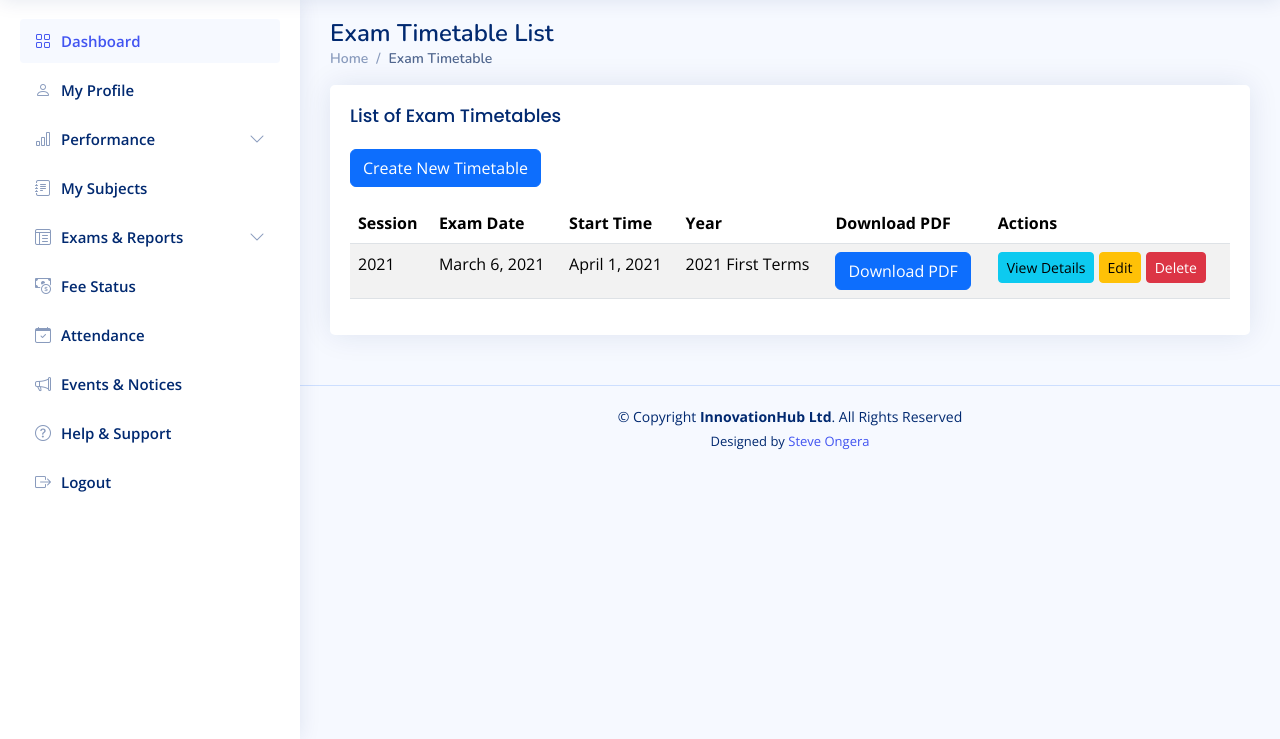
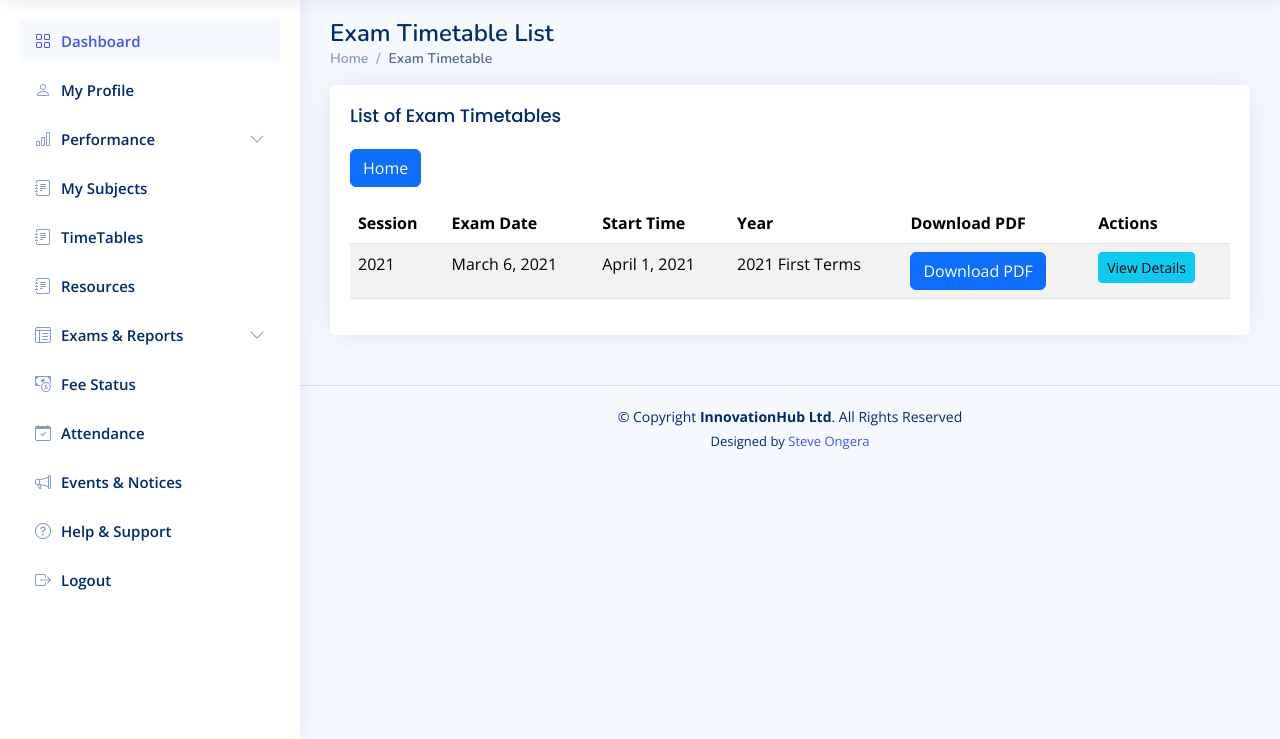
Before and after one commit to steve-ongera/EnezaElimu-Backup, a Django app: page /timetable/ in a window 1280 px wide. Shown: the part 61-800 px from the top of the page. Run offline with Django 5.2, Linux system fonts and the light colour scheme; data comes from the database, SQL or seed files in the repository; both versions use the stored data as it was after the commit; some libraries are stand-ins or nearby versions.

Commit message:
working on student dashboard

```diff
--- a/templates/base/student_sidebar.html
+++ b/templates/base/student_sidebar.html
@@ -45,6 +45,20 @@
       <a class="nav-link collapsed" href="{% url 'enroll_subjects'%}">
         <i class="bi bi-journal-text"></i>
         <span>My Subjects</span>
+      </a>
+    </li>
+
+    <li class="nav-item">
+      <a class="nav-link collapsed" href="{% url 'timetable_list'%}">
+        <i class="bi bi-journal-text"></i>
+        <span>TimeTables</span>
+      </a>
+    </li>
+
+    <li class="nav-item">
+      <a class="nav-link collapsed" href="{% url 'resources_list'%}">
+        <i class="bi bi-journal-text"></i>
+        <span>Resources</span>
       </a>
     </li>
 
--- a/templates/resources/add_resource.html
+++ b/templates/resources/add_resource.html
@@ -5,7 +5,7 @@
     <h1>Add a New Resource</h1>
     <nav>
       <ol class="breadcrumb">
-        <li class="breadcrumb-item"><a href="{% url 'dashboard' %}">Home</a></li>
+        <li class="breadcrumb-item"><a href="{% url 'admin_dashboard' %}">Home</a></li>
         <li class="breadcrumb-item"><a href="{% url 'resources_list' %}">Resources</a></li>
         <li class="breadcrumb-item active">Add Resource</li>
       </ol>
--- a/templates/time_table/exam_timetable_detail.html
+++ b/templates/time_table/exam_timetable_detail.html
@@ -33,7 +33,11 @@
     <h1>Exam Timetable Details</h1>
     <nav>
       <ol class="breadcrumb">
-        <li class="breadcrumb-item"><a href="{% url 'dashboard' %}">Home</a></li>
+        {% if request.user.is_staff %}
+        <li class="breadcrumb-item"><a href="{% url 'admin_dashboard' %}">Home</a></li>
+        {% else %}
+        <li class="breadcrumb-item"><a href="{% url 'student_dashboard' %}">Home</a></li>
+        {% endif %}
         <li class="breadcrumb-item"><a href="{% url 'timetable_list' %}">Timetables</a></li>
         <li class="breadcrumb-item active">Details</li>
       </ol>
--- a/templates/time_table/timetable_form.html
+++ b/templates/time_table/timetable_form.html
@@ -4,7 +4,7 @@
     <h1>{{ form.instance.id|default:"Create" }} Exam Timetable</h1>
     <nav>
         <ol class="breadcrumb">
-            <li class="breadcrumb-item"><a href="{% url 'dashboard' %}">Home</a></li>
+            <li class="breadcrumb-item"><a href="{% url 'admin_dashboard' %}">Home</a></li>
             <li class="breadcrumb-item"><a href="{% url 'timetable_list' %}">Exam Timetable</a></li>
             <li class="breadcrumb-item active">{{ form.instance.id|default:"Create" }}</li>
         </ol>
--- a/templates/time_table/timetable_list.html
+++ b/templates/time_table/timetable_list.html
@@ -5,7 +5,12 @@
     <h1>Exam Timetable List</h1>
     <nav>
       <ol class="breadcrumb">
-        <li class="breadcrumb-item"><a href="{% url 'dashboard' %}">Home</a></li>
+        {% if request.user.is_staff %}
+        <li class="breadcrumb-item"><a href="{% url 'admin_dashboard' %}">Home</a></li>
+        {% else %}
+        <li class="breadcrumb-item"><a href="{% url 'student_dashboard' %}">Home</a></li>
+        {% endif %}
+
         <li class="breadcrumb-item active">Exam Timetable</li>
       </ol>
     </nav>
@@ -17,7 +22,12 @@
             <div class="card">
                 <div class="card-body">
                     <h5 class="card-title">List of Exam Timetables</h5>
+
+                    {% if request.user.is_staff %}
                     <a href="{% url 'create_timetable' %}" class="btn btn-primary mb-3">Create New Timetable</a>
+                    {% else %}
+                    <a href="{% url 'student_dashboard' %}" class="btn btn-primary mb-3">Home</a>
+                    {% endif %}
                     <div class="table-responsive">
                         <table class="table table-striped">
                             <thead>
@@ -45,11 +55,18 @@
                                           {% endif %}
                                         </td>
                                         <td>
+
+                                            {% if request.user.is_staff %}
                                             <!-- View Details Link -->
                                             <a href="{% url 'exam_timetable_detail' timetable.id %}" class="btn btn-sm btn-info">View Details</a>
 
                                             <a href="{% url 'update_timetable' timetable.id %}" class="btn btn-sm btn-warning">Edit</a>
                                             <a href="{% url 'delete_timetable' timetable.id %}" class="btn btn-sm btn-danger">Delete</a>
+                                            {% else %}
+                                           <!-- View Details Link -->
+                                           <a href="{% url 'exam_timetable_detail' timetable.id %}" class="btn btn-sm btn-info">View Details</a>
+                                            {% endif %}
+
                                         </td>
                                     </tr>
                                 {% endfor %}
```
Also changed, not shown: templates/base/sidebar.html (+14 -0 lines), templates/resources/resources_list.html (+11 -1 lines), db.sqlite3, 7 other files.
